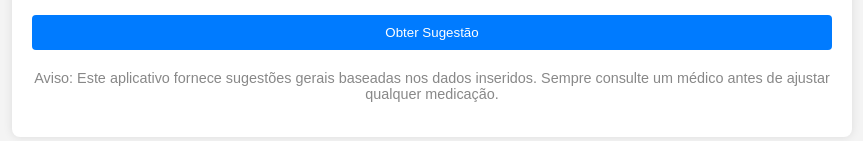
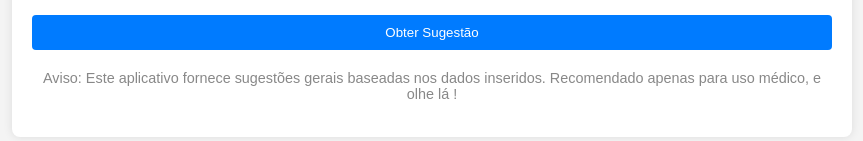
Before and after one commit to andremillet/parkinsondose, a plain HTML site: page index.html in a window 1280 px wide. Shown: the part 4670-4811 px from the top of the page, without its empty margins (208-1071 px from the left). Drawn offline with Linux system fonts and the light colour scheme.

Commit message:
Update index.html

```diff
--- a/index.html
+++ b/index.html
@@ -159,7 +159,7 @@
         </form>
 
         <div id="result" class="result"></div>
-        <p class="disclaimer">Aviso: Este aplicativo fornece sugestões gerais baseadas nos dados inseridos. Sempre consulte um médico antes de ajustar qualquer medicação.</p>
+        <p class="disclaimer">Aviso: Este aplicativo fornece sugestões gerais baseadas nos dados inseridos. Recomendado apenas para uso médico, e olhe lá !</p>
     </div>
 
     <script src="script.js"></script>
```
